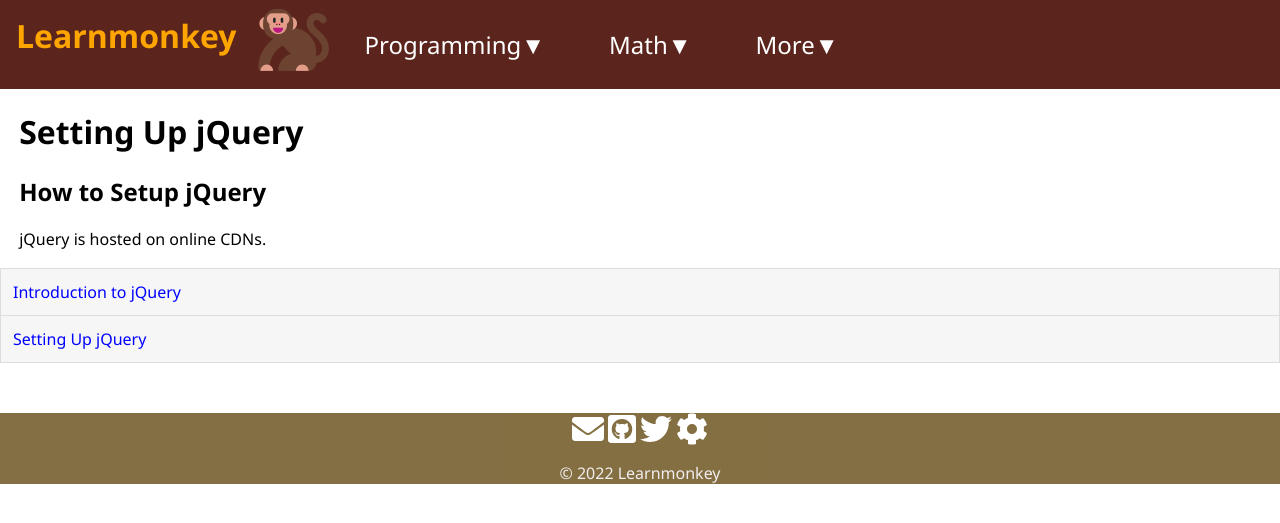
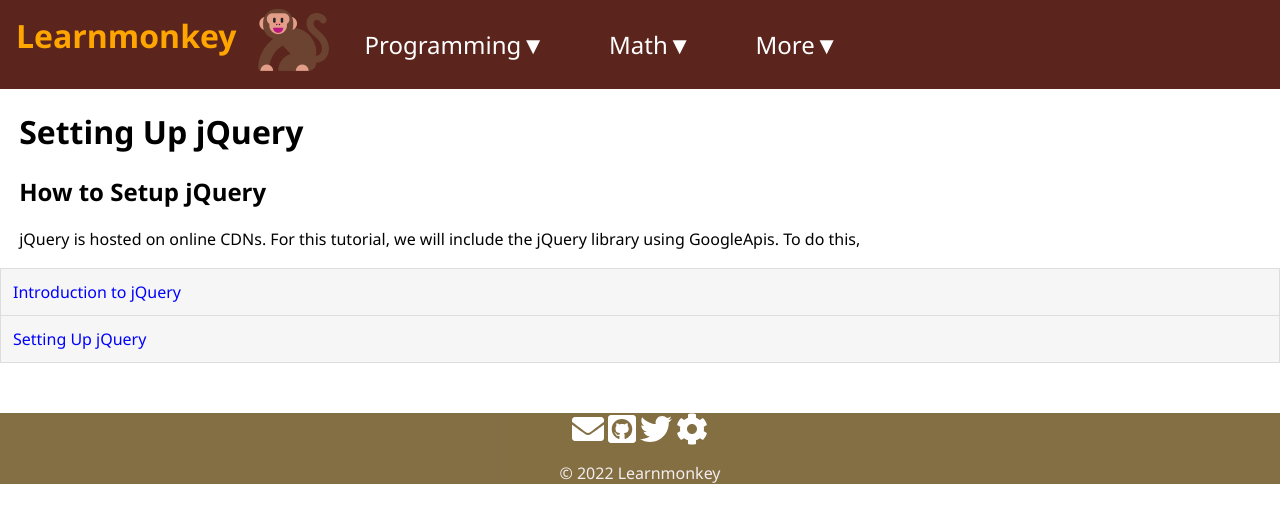
Before and after one commit to learnmonkey/learnmonkey.github.io, a Jekyll site: the page built from programming/javascript/jquery/setup-jquery.html, in a window 1280 px wide. Shown: the top 523 px of the page. Built offline with Jekyll 4.4.1, drawn with Linux system fonts in a browser that asks for light colours; nearby versions of some CDN libraries.

Commit message:
add a little

```diff
--- a/programming/javascript/jquery/setup-jquery.html
+++ b/programming/javascript/jquery/setup-jquery.html
@@ -8,5 +8,5 @@ layout: jquery
 
 <section>
     <h2>How to Setup jQuery</h2>
-    <p>jQuery is hosted on online CDNs.</p>
+    <p>jQuery is hosted on online CDNs. For this tutorial, we will include the jQuery library using GoogleApis. To do this,</p>
 </section>
```
